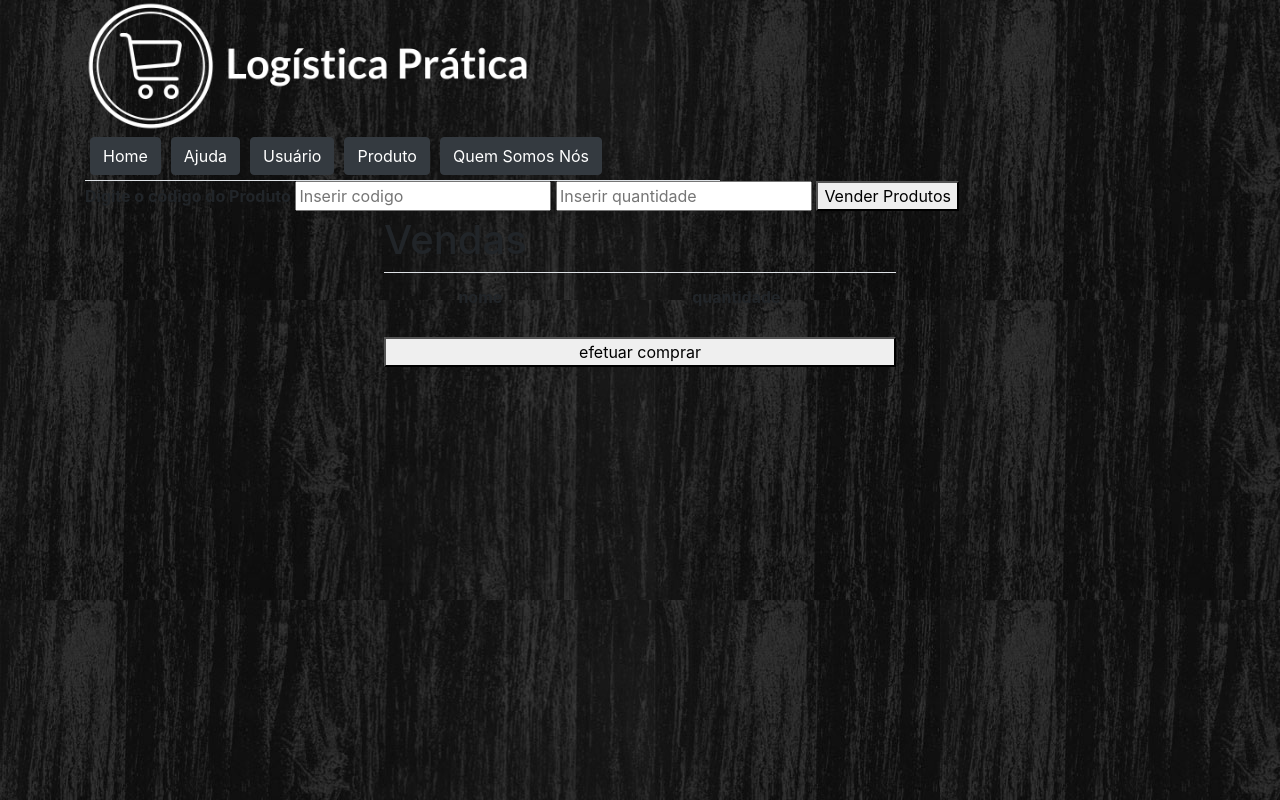
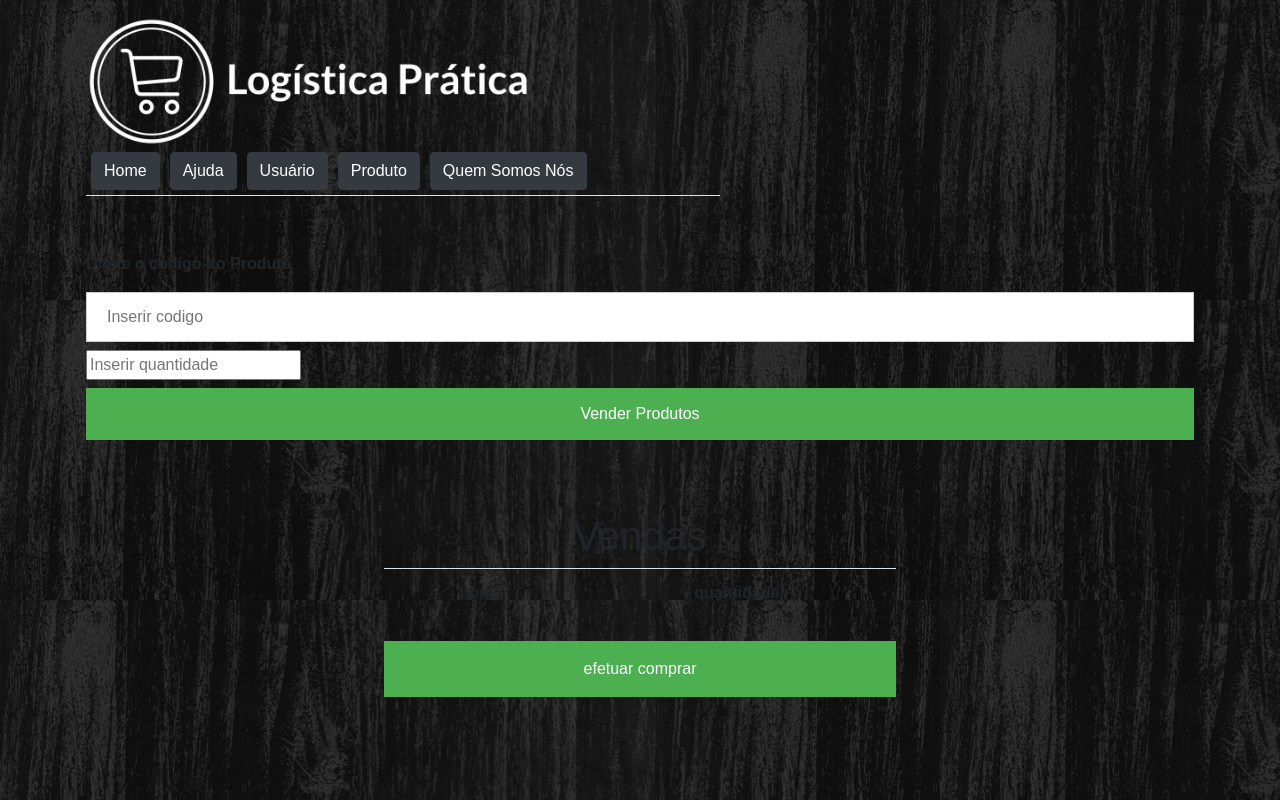
Before and after one commit to Wolaci/logisticapratica, a PHP site: page /php/exit.php in a window 1280 px wide. Run offline with PHP 8.4, Linux system fonts and the light colour scheme; the visitor is signed in with stand-in values (Sample User, id 1); data that the repository does not hold is empty.

Commit message:
ajuste do css da saida

```diff
--- a/css/css.css
+++ b/css/css.css
@@ -32,11 +32,14 @@
 .produto ul{
     list-style: none;
     font-weight: bold;
+    color: white;
 }
 .produto fieldset{
     border: solid;
+    color: white;
 }
 
 .field_estoque tr{
     border:1px;
+    color: white;
 }
--- a/php/exit.php
+++ b/php/exit.php
@@ -9,6 +9,74 @@
 $u->conectar();
 
 ?>
+<!DOCTYPE html>
+<html>
+<head>
+	<title></title>
+	<style type="text/css">
+		body {font-family: Arial, Helvetica, sans-serif;}
+
+input[type=text], input[type=password] {
+    width: 100%;
+    padding: 12px 20px;
+    margin: 8px 0;
+    display: inline-block;
+    border: 1px solid #ccc;
+    box-sizing: border-box;
+}
+
+button {
+    background-color: #4CAF50;
+    color: white;
+    padding: 14px 20px;
+    margin: 8px 0;
+    border: none;
+    cursor: pointer;
+    width: 100%;
+}
+
+button:hover {
+    opacity: 0.8;
+}
+
+.cancelbtn {
+    width: auto;
+    padding: 10px 18px;
+    background-color: #f44336;
+}
+
+.imgcontainer {
+    text-align: center;
+    margin: 24px 0 12px 0;
+}
+
+img.avatar {
+    width: 40%;
+    border-radius: 50%;
+}
+
+.container {
+    padding: 16px;
+}
+
+span.psw {
+    float: right;
+    padding-top: 16px;
+}
+
+/* Change styles for span and cancel button on extra small screens */
+@media screen and (max-width: 300px) {
+    span.psw {
+       display: block;
+       float: none;
+    }
+    .cancelbtn {
+       width: 100%;
+    }
+}
+	</style>
+</head>
+<body>
 <form method="POST" action="/php/cadprod/exitPdo.php">
 	<div class="imgcontainer">
 	</div>
--- a/php/menu.php
+++ b/php/menu.php
@@ -29,9 +29,7 @@
 							<?php
 							if(isset($_SESSION['login'])){
 								echo'<div class="dropdown-menu">
-								<a class="dropdown-item" href="/php/login/logout.php">Logout</a>
-
-							</div>';
+								<a class="dropdown-item" href="/php/login/logout.php">Logout</a>';
 						}else{
 						echo
 						'<div class="dropdown-menu">
```
Also changed, not shown: php/cadastro.php (+3 -5 lines).
